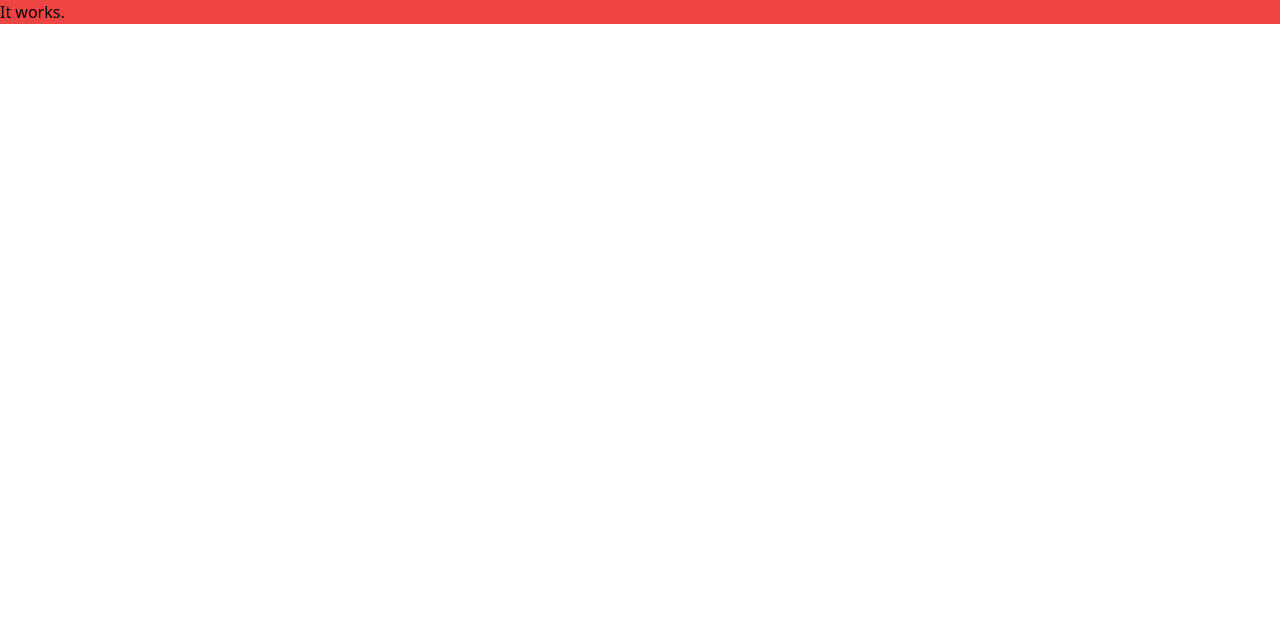
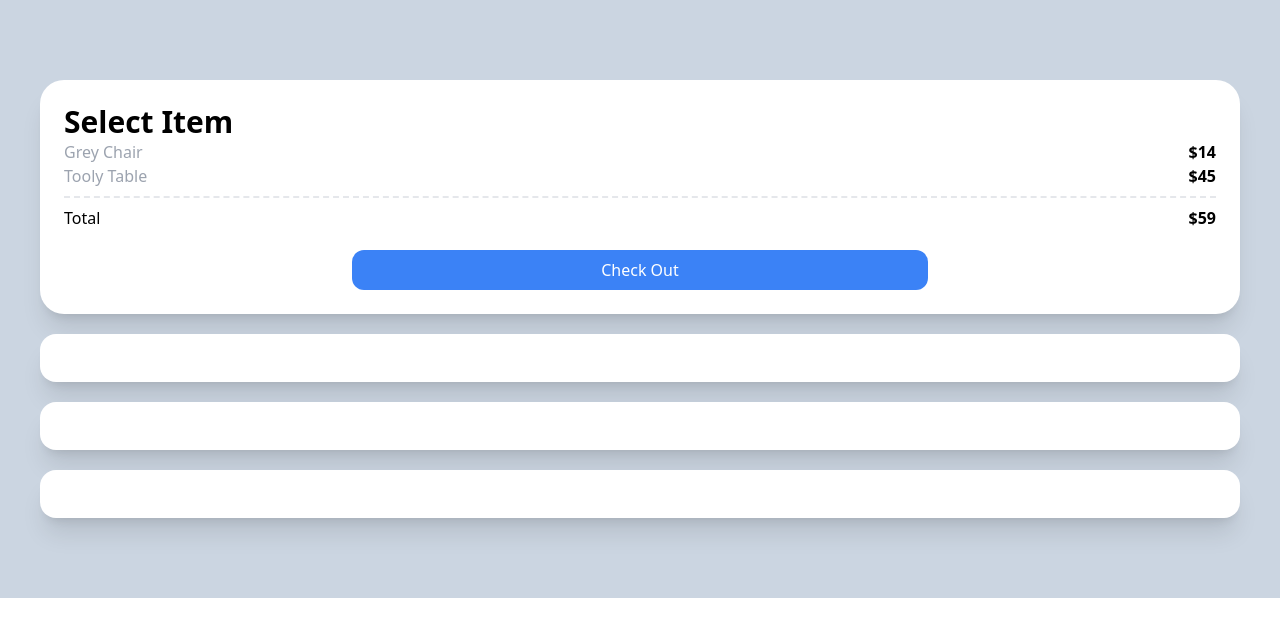
Before and after one commit to verysoyoung/carrot-market, a Next.js app: page / in a window 1280 px wide. Shown: the top 636 px of the page. Built offline with nearby package versions, Linux system fonts and the light colour scheme.

Commit message:
ADD:react-hook-form package install, Home layout

```diff
--- a/package.json
+++ b/package.json
@@ -11,9 +11,11 @@
   "dependencies": {
     "next": "13.0.0",
     "react": "18.2.0",
-    "react-dom": "18.2.0"
+    "react-dom": "18.2.0",
+    "react-hook-form": "^7.39.3"
   },
   "devDependencies": {
+    "@tailwindcss/forms": "^0.5.3",
     "@types/node": "18.11.8",
     "@types/react": "18.0.24",
     "@types/react-dom": "18.0.8",
@@ -21,7 +23,7 @@
     "eslint": "8.26.0",
     "eslint-config-next": "13.0.0",
     "postcss": "^8.4.18",
-    "tailwindcss": "^3.2.1",
+    "tailwindcss": "^3.2.2",
     "typescript": "4.8.4"
   }
 }
--- a/pages/index.tsx
+++ b/pages/index.tsx
@@ -1,7 +1,27 @@
 export default function Home() {
   return (
-    <div className="bg-red-500">
-      <h1 className="text-black">It works.</h1>
+    <div className="bg-slate-300 py-20 px-10 grid gap-5">
+      <div className="bg-white p-6 rounded-3xl shadow-xl">
+        <span className="font-semibold text-3xl">Select Item</span>
+        <div className="flex justify-between">
+          <span className="text-gray-400">Grey Chair</span>
+          <span className="font-semibold">$14</span>
+        </div>
+        <div className="flex justify-between">
+          <span className="text-gray-400">Tooly Table</span>
+          <span className="font-semibold">$45</span>
+        </div>
+        <div className="flex justify-between mt-2 pt-2 border-t-2 border-dashed">
+          <span>Total</span>
+          <span className="font-semibold">$59</span>
+        </div>
+        <div className="mt-5 bg-blue-500 p-2 text-center text-white rounded-xl w-2/4 mx-auto">
+          Check Out
+        </div>
+      </div>
+      <div className="bg-white p-6 rounded-2xl shadow-xl"></div>
+      <div className="bg-white p-6 rounded-2xl shadow-xl"></div>
+      <div className="bg-white p-6 rounded-2xl shadow-xl"></div>
     </div>
   )
 }
--- a/tailwind.config.js
+++ b/tailwind.config.js
@@ -1,4 +1,3 @@
-/** @type {import('tailwindcss').Config} */
 module.exports = {
   content: [
     './pages/**/*.{js,jsx,ts,tsx}',
@@ -7,5 +6,6 @@ module.exports = {
   theme: {
     extend: {},
   },
-  plugins: [],
+  darkMode: 'media', // class
+  plugins: [require('@tailwindcss/forms')],
 }
```
Also changed, not shown: 1 other file (tests, documents, lock files or other folders).
